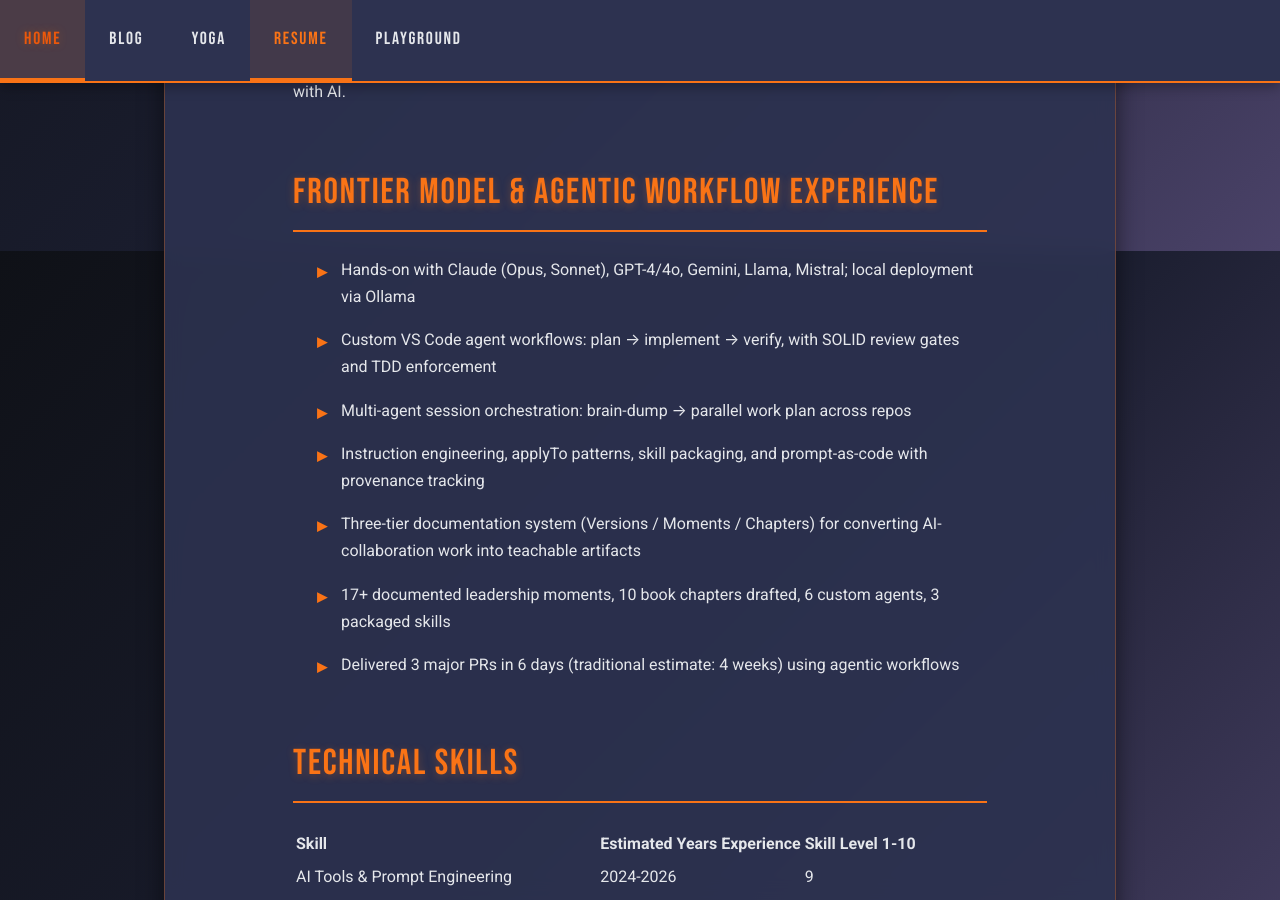
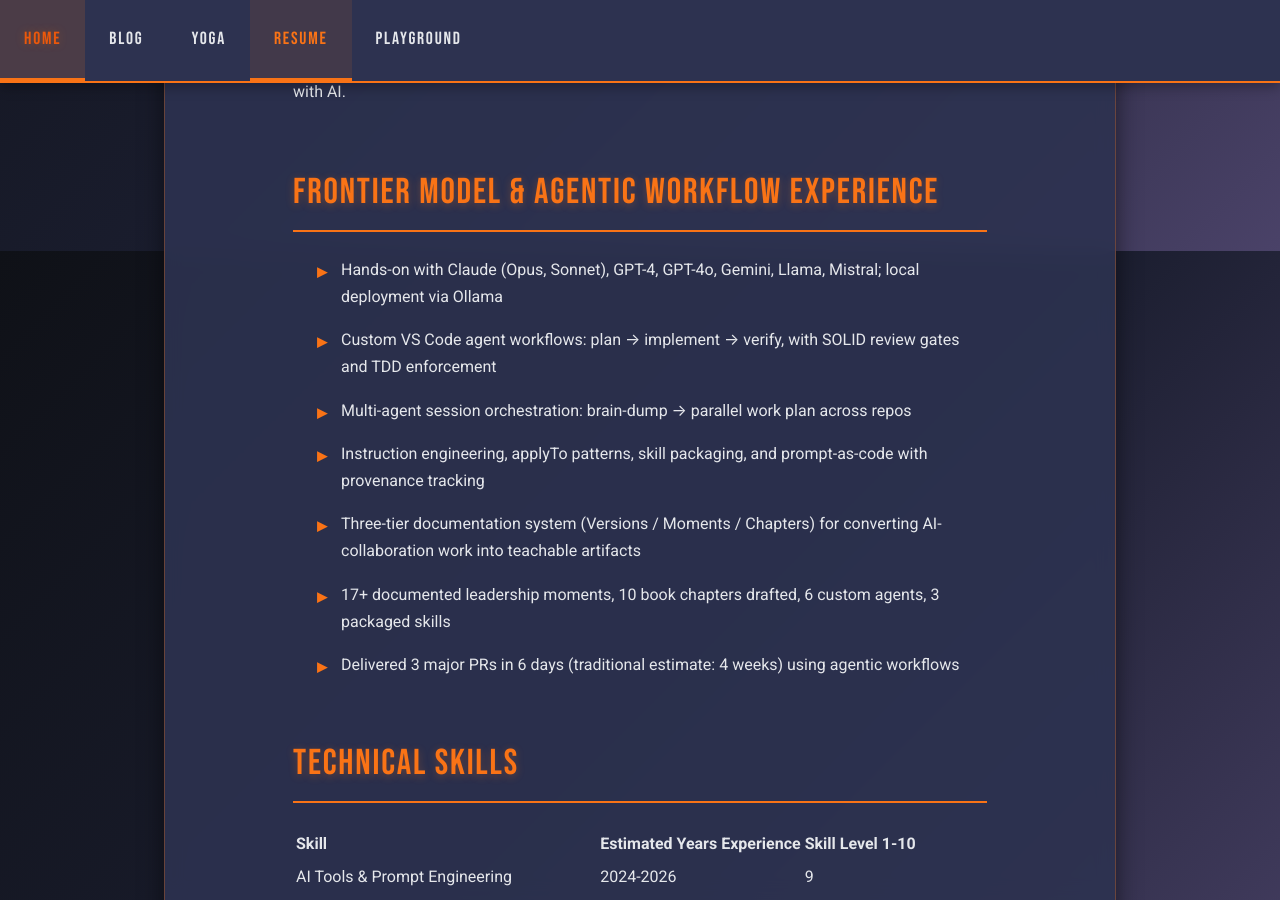
Before and after one commit to dekay2001/dekay2001.github.io, a Jekyll site: the page built from resume/index.md, in a window 1280 px wide and 900 px high, scrolled down 649 px. Built offline with Jekyll 4.4.1, drawn with Linux system fonts in a browser that asks for light colours.

```diff
--- a/resume/index.md
+++ b/resume/index.md
@@ -13,7 +13,7 @@ Lead engineer and AI-driven engineering leader with over twenty years of product
 
 ## Frontier Model & Agentic Workflow Experience
 
-- Hands-on with Claude (Opus, Sonnet), GPT-4/4o, Gemini, Llama, Mistral; local deployment via Ollama
+- Hands-on with Claude (Opus, Sonnet), GPT-4, GPT-4o, Gemini, Llama, Mistral; local deployment via Ollama
 - Custom VS Code agent workflows: plan → implement → verify, with SOLID review gates and TDD enforcement
 - Multi-agent session orchestration: brain-dump → parallel work plan across repos
 - Instruction engineering, applyTo patterns, skill packaging, and prompt-as-code with provenance tracking
```
Also changed, not shown: PRODUCT.md (+1 -1 lines).
